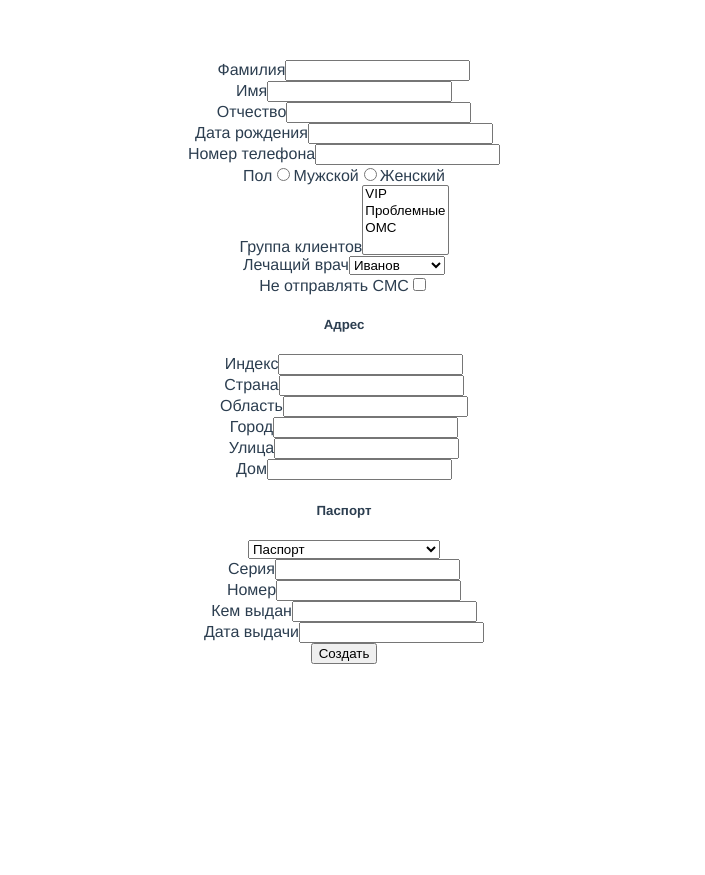
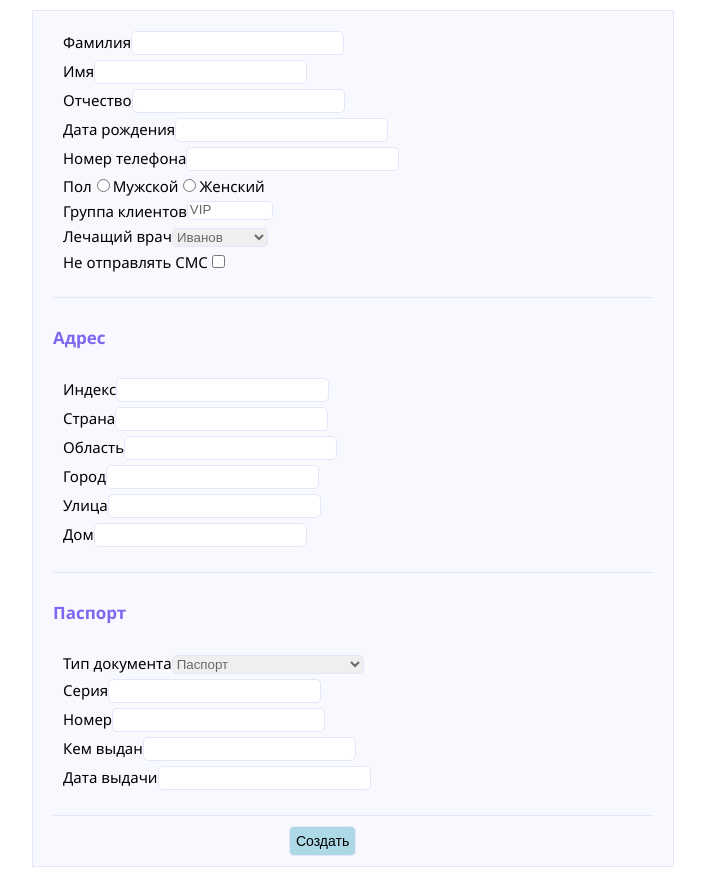
Before and after one commit to nesterovad/Vue_form, a Vue app in the folder form/: page / in a window 1280 px wide. Shown: the whole page, without its empty margins (296-1001 px from the left). Before the commit the page ends 800 px from the top, so only its background shows below. Built offline with nearby package versions, Linux system fonts and the light colour scheme.

Commit message:
form stylised

```diff
--- a/form/src/App.vue
+++ b/form/src/App.vue
@@ -16,12 +16,5 @@ export default {
 </script>
 
 <style>
-#app {
-  font-family: 'Avenir', Helvetica, Arial, sans-serif;
-  -webkit-font-smoothing: antialiased;
-  -moz-osx-font-smoothing: grayscale;
-  text-align: center;
-  color: #2c3e50;
-  margin-top: 60px;
-}
+
 </style>
--- a/form/src/components/Form.vue
+++ b/form/src/components/Form.vue
@@ -30,7 +30,7 @@
             </div>
             <div class="row">
                 <label class="label">Группа клиентов</label>
-                <select class="input-select" multiple required>
+                <select class="input-select" multiple required size="1">
                     <option>VIP</option>
                     <option>Проблемные</option>
                     <option>ОМС</option>
@@ -49,7 +49,7 @@
                 <input type="checkbox" class="input-checkbox" />
             </div>
         </div>
-        <div style="section">
+        <div class="section">
             <h5 class="section-name">Адрес</h5>
             <div class="row">
                 <label class="label">Индекс</label>
@@ -79,6 +79,7 @@
         <div class="section">
             <h5 class="section-name">Паспорт</h5>
             <div class="row">
+                <label class="label">Тип документа</label>
                 <select class="input-select" required>
                     <option>Паспорт</option>
                     <option>Свидетельство о рождении</option>
@@ -116,5 +117,62 @@ export default {
 </script>
 
 <style>
+#form-container{
+    width: 50dvw;
+    min-width: 200px;
+    margin-left: 25dvw;
+    margin-top:10px;
+    border:1px solid lavender;
+    background-color:ghostwhite;
+    padding-top: 20px;
+}
 
+.section{
+    margin-left: 20px;
+    border-bottom: 1px solid lavender;
+    margin-right: 20px;
+    padding-bottom: 20px;
+}
+
+.section-name{
+    font-family: 'Segoe UI', Tahoma, Geneva, Verdana, sans-serif;
+    color:mediumslateblue;
+    font-size: 17px;
+}
+
+.row{
+    margin-left: 10px;
+    margin-bottom: 5px;
+    width: 100%;
+}
+
+.label{
+    font-family: 'Segoe UI', Tahoma, Geneva, Verdana, sans-serif;
+    font-size: 15px;
+}
+
+.input-text{
+    border:1px solid lavender;
+    border-radius: 5px;
+    height:20px;
+    font-size: 16px;
+    color:dimgrey;
+}
+
+.input-select{
+    border:1px solid lavender;
+    border-radius: 5px;
+    color:dimgray;
+}
+
+#button{
+    margin-left:40%;
+    margin-top: 10px;
+    margin-bottom: 10px;
+    border: 1px solid lavender;
+    border-radius: 5px;
+    background-color:lightblue;
+    height: 30px;
+    font-size: 14px;
+}
 </style>
```
